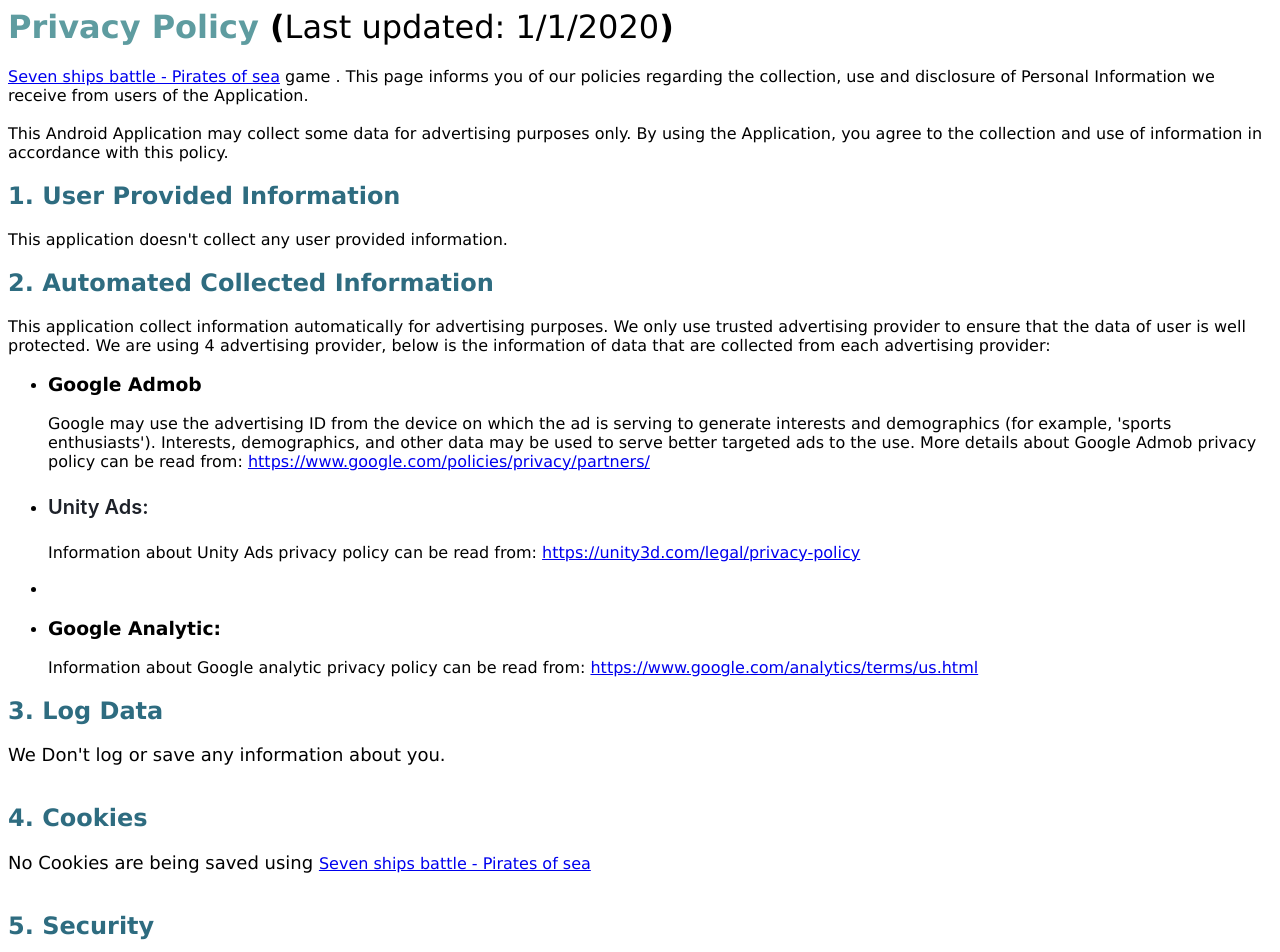
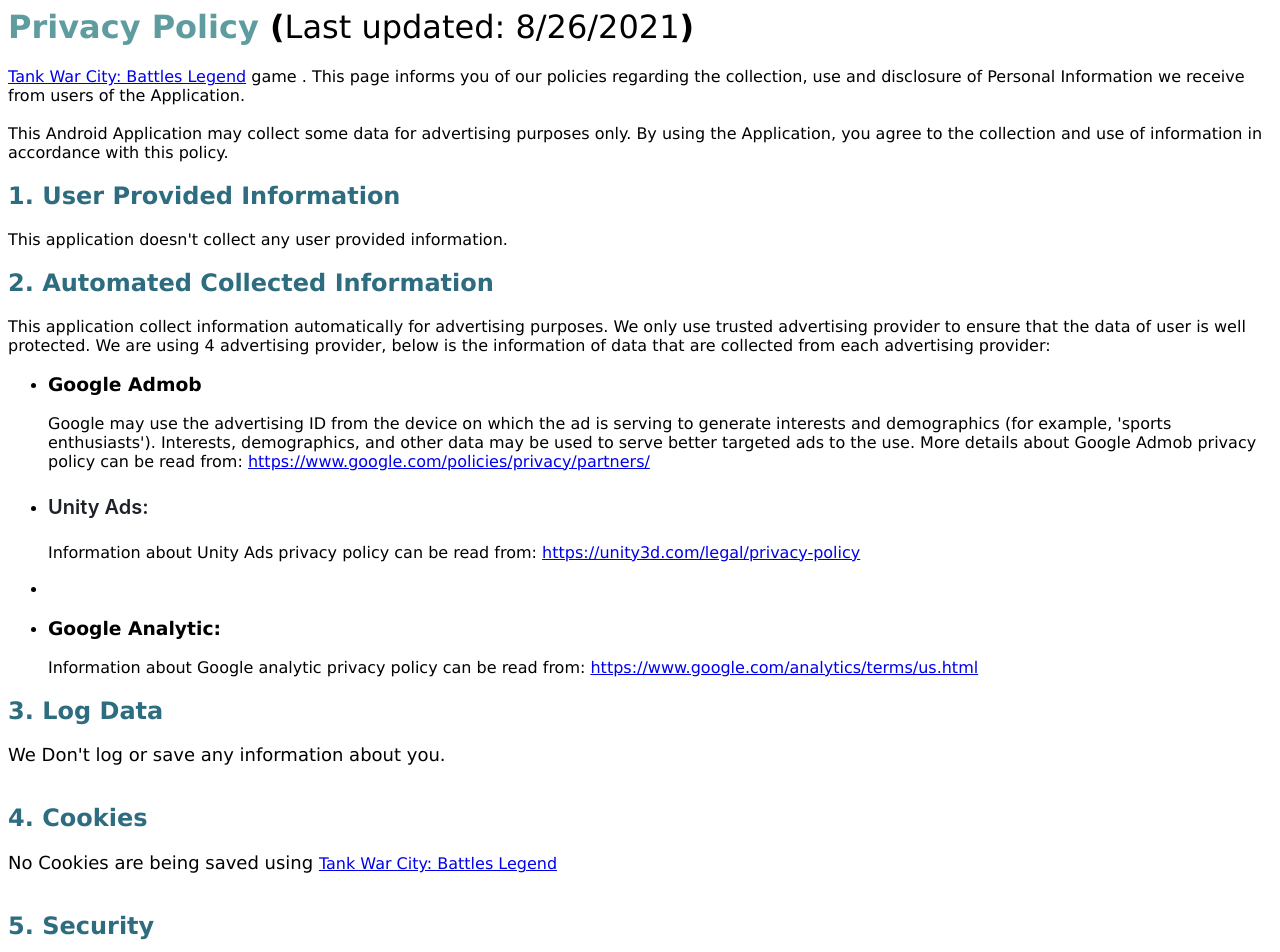
Before and after one commit to evolutionsofgame/ClassicArcadeGames, a plain HTML site: page Tankwar.html in a window 1280 px wide. Shown: the top 952 px of the page. Drawn offline with Linux system fonts and the light colour scheme.

Commit message:
Update Tankwar.html

```diff
--- a/Tankwar.html
+++ b/Tankwar.html
@@ -10,10 +10,10 @@
 
 <h1 style="font-family: Verdana, Arial, Sans-serif; font-style: normal; font-variant-ligatures: normal; font-variant-caps: normal; letter-spacing: normal; orphans: 2; text-align: start; text-indent: 0px; text-transform: none; white-space: normal; widows: 2; word-spacing: 0px; -webkit-text-stroke-width: 0px; text-decoration-style: initial; text-decoration-color: initial; color: rgb(94, 156, 160)">
 Privacy Policy <font color="#000000">(<span style="font-weight: 400">Last
-updated: 1/1/2020</span>)</font></h1>
+updated: 8/26/2021</span>)</font></h1>
 <p style="color: rgb(0, 0, 0); font-family: Verdana, Arial, Sans-serif; font-size: medium; font-style: normal; font-variant-ligatures: normal; font-variant-caps: normal; font-weight: 400; letter-spacing: normal; orphans: 2; text-align: start; text-indent: 0px; text-transform: none; white-space: normal; widows: 2; word-spacing: 0px; -webkit-text-stroke-width: 0px; text-decoration-style: initial; text-decoration-color: initial">
-<a href="https://play.google.com/store/apps/details?id=sea.ship.battle.seven">
-Seven ships battle - Pirates of sea</a> game . This page informs you of our policies regarding
+<a href="https://play.google.com/store/apps/details?id=tank.war.city.battles.legend">
+Tank War City: Battles Legend</a> game . This page informs you of our policies regarding
 the collection, use and disclosure of Personal Information we receive from users
 of the Application.<br>
 <br>
@@ -62,8 +62,8 @@ that are collected from each advertising provider:</p>
 </span>4. Cookies</h2>
 <p style="font-family: Verdana, Arial, Sans-serif; font-style: normal; font-variant-ligatures: normal; font-variant-caps: normal; letter-spacing: normal; orphans: 2; text-align: start; text-indent: 0px; text-transform: none; white-space: normal; widows: 2; word-spacing: 0px; -webkit-text-stroke-width: 0px; text-decoration-style: initial; text-decoration-color: initial; color: rgb(46, 108, 128)">
 <font color="#000000" size="4">No Cookies are being saved using </font>
-<a href="https://play.google.com/store/apps/details?id=sea.ship.battle.seven">
-Seven ships battle - Pirates of sea</a></p>
+<a href="https://play.google.com/store/apps/details?id=tank.war.city.battles.legend">
+Tank War City: Battles Legend</a></p>
 <h2 style="font-family: Verdana, Arial, Sans-serif; font-style: normal; font-variant-ligatures: normal; font-variant-caps: normal; letter-spacing: normal; orphans: 2; text-align: start; text-indent: 0px; text-transform: none; white-space: normal; widows: 2; word-spacing: 0px; -webkit-text-stroke-width: 0px; text-decoration-style: initial; text-decoration-color: initial; color: rgb(46, 108, 128)">
 <span style="font-family: Verdana, Arial, Sans-serif; font-size: medium; letter-spacing: normal">
 <br>
@@ -94,7 +94,7 @@ requested and the purpose of the request:</p>
 <h2 style="font-family: Verdana, Arial, Sans-serif; font-style: normal; font-variant-ligatures: normal; font-variant-caps: normal; letter-spacing: normal; orphans: 2; text-align: start; text-indent: 0px; text-transform: none; white-space: normal; widows: 2; word-spacing: 0px; -webkit-text-stroke-width: 0px; text-decoration-style: initial; text-decoration-color: initial; color: rgb(46, 108, 128)">
 8. Changes</h2>
 <p style="color: rgb(0, 0, 0); font-family: Verdana, Arial, Sans-serif; font-size: medium; font-style: normal; font-variant-ligatures: normal; font-variant-caps: normal; font-weight: 400; letter-spacing: normal; orphans: 2; text-align: start; text-indent: 0px; text-transform: none; white-space: normal; widows: 2; word-spacing: 0px; -webkit-text-stroke-width: 0px; text-decoration-style: initial; text-decoration-color: initial">
-This Privacy Policy is effective as of (1/1/2020) and will remain in effect
+This Privacy Policy is effective as of (8/26/2021) and will remain in effect
 except with respect to any changes in its provisions in the future, which will
 be in effect immediately after being posted on this page.<br>
 <br>
```
